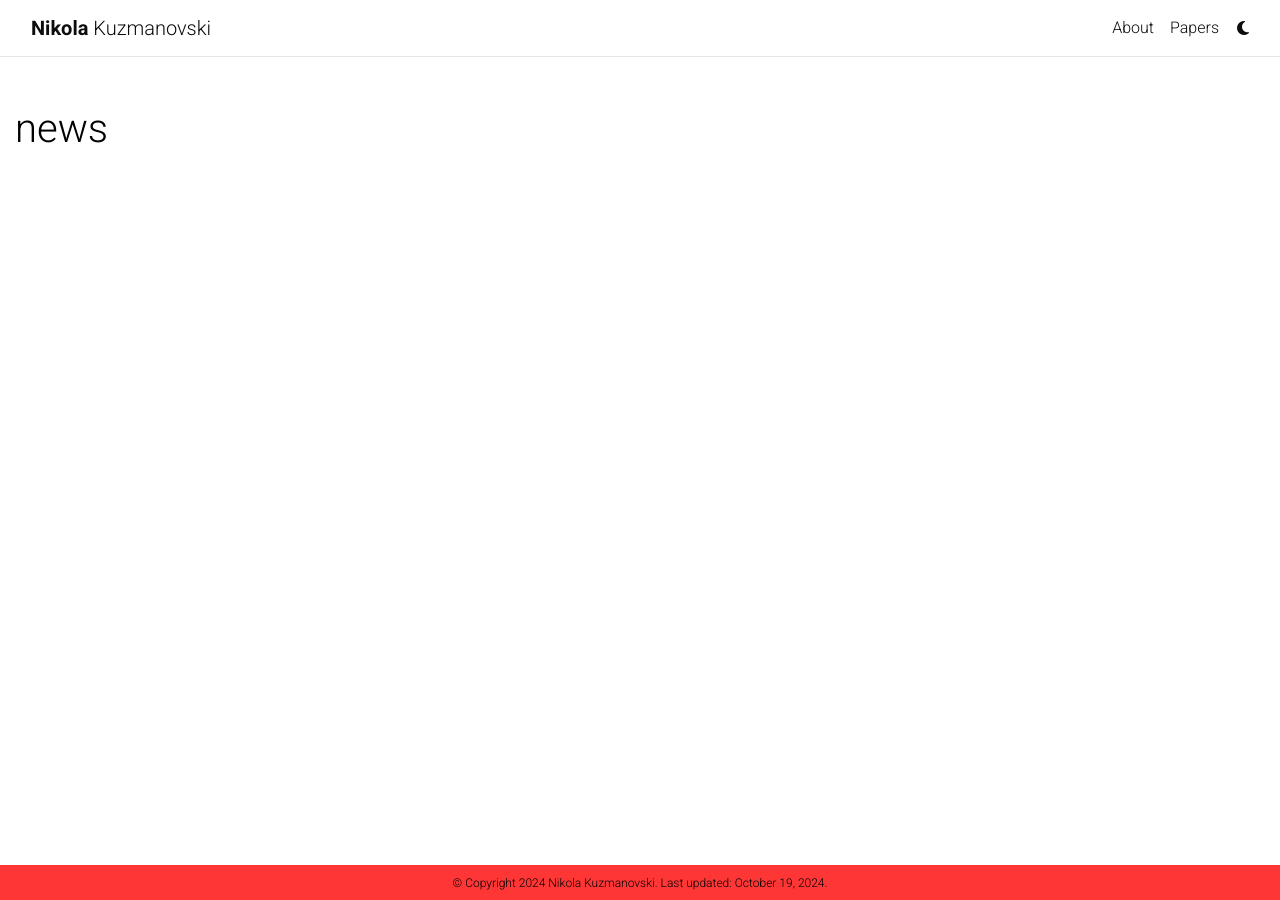
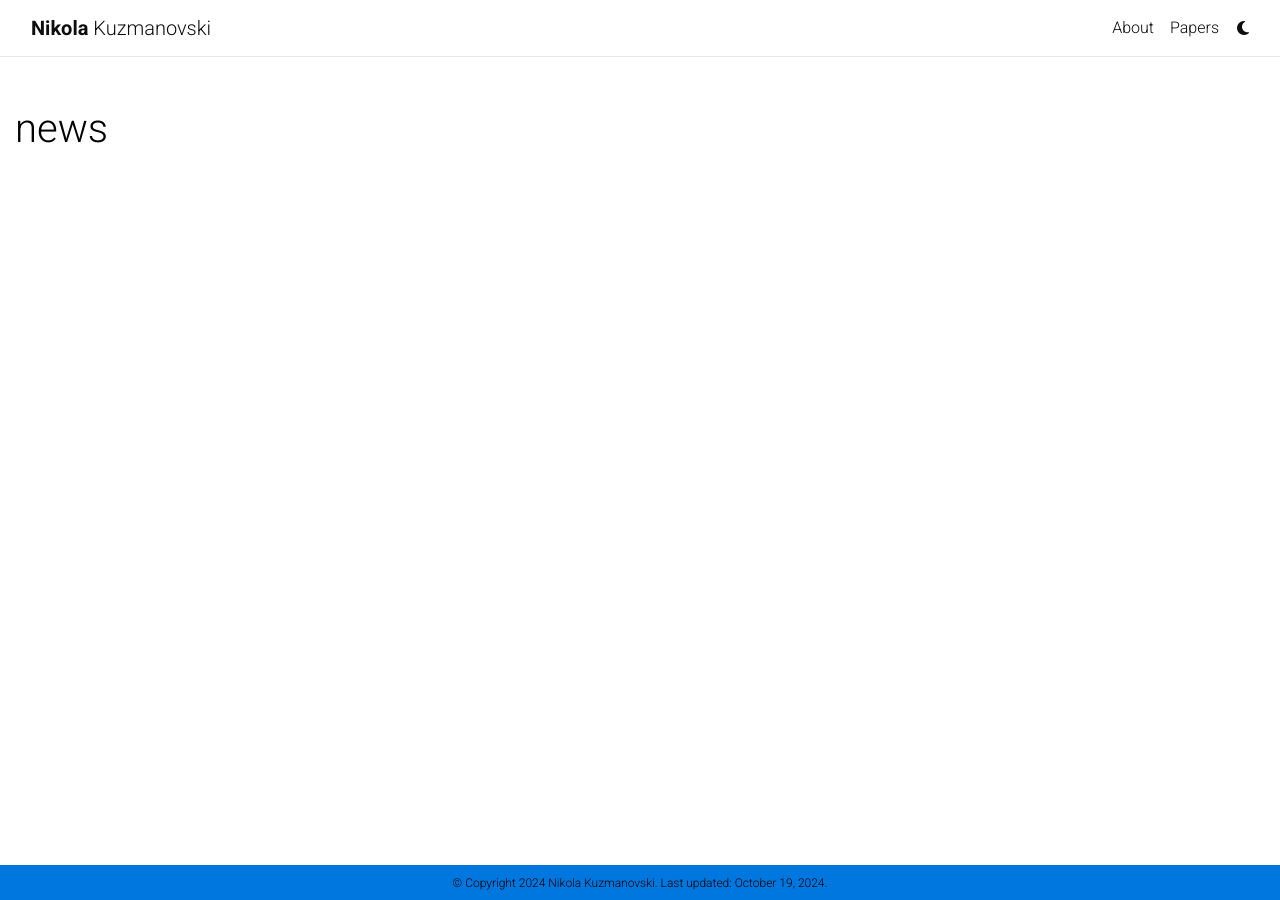
Before and after one commit to nkuzmanovski/nkuzmanovski.github.io, a Jekyll site: the page built from news.html, in a window 1280 px wide. Built offline with Jekyll 4.4.1, drawn with Linux system fonts in a browser that asks for light colours; comment, search, counter and statistics services are not loaded; a style sheet for code colours, icons or effects is not loaded.

Commit message:
theme change

```diff
--- a/_sass/_themes.scss
+++ b/_sass/_themes.scss
@@ -7,10 +7,10 @@
   --global-code-bg-color: #{$code-bg-color-light};
   --global-text-color: #{$black-color};
   --global-text-color-light: #{$grey-color};
-  --global-theme-color: #{$red-color-dark};
-  --global-hover-color: #{$red-color-dark};
+  --global-theme-color: #{$blue-color-dark};
+  --global-hover-color: #{$blue-color-dark};
   --global-hover-text-color: #{$white-color};
-  --global-footer-bg-color: #{$red-color};
+  --global-footer-bg-color: #{$blue-color};
   --global-footer-text-color: #{$black-color};
   --global-footer-link-color: #{$white-color};
   --global-distill-app-color: #{$grey-color};
```
Also changed, not shown: assets/img/favicon.png (added).
